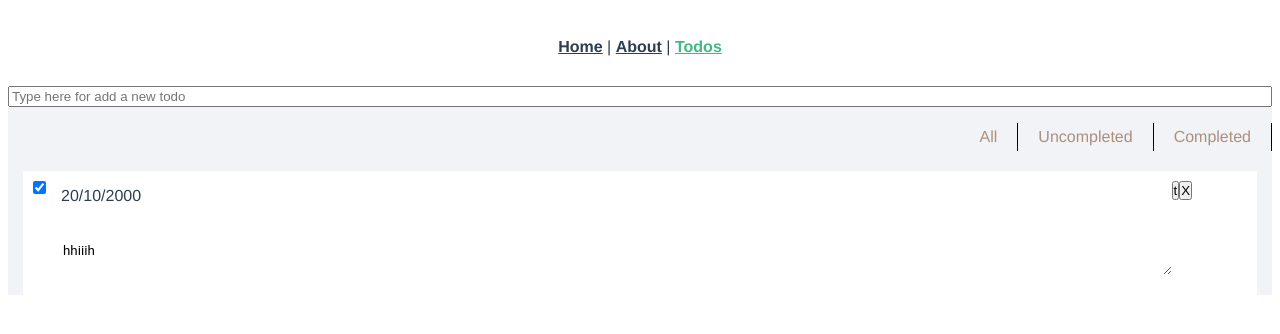
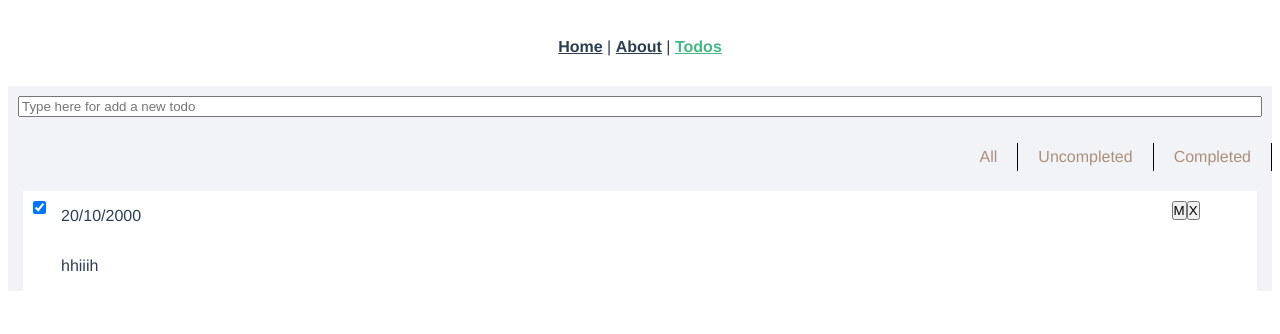
Before and after one commit to NguyenTichDuy/nguyentichduy-vuejs-exercise, a Vue app: page /#/todo in a window 1280 px wide. Shown: the top 334 px of the page. Built offline with nearby package versions, Linux system fonts and the light colour scheme.

Commit message:
fix button modify

```diff
--- a/src/components/todo-card.vue
+++ b/src/components/todo-card.vue
@@ -2,18 +2,21 @@
   <div class="cards">
     <div class="card" v-for="(item, id) in items" :key="id">
       <div class="card__left">
-        <input type="checkbox" :checked="item.check"  />
+        <input type="checkbox" :checked="item.check" />
       </div>
       <div class="card__center">
         <p>{{ item.time }}</p>
-        <textarea :value="item.content"></textarea>
+        <p v-if="checkModify">{{ item.content }}</p>
+        <textarea :value="item.content" v-show="!checkModify"></textarea>
       </div>
       <div class="card__right">
         <div>
-          <button> <p>t</p></button>
+          <button @click="changeModify">
+            <p>{{ btnModify }}</p>
+          </button>
         </div>
         <div>
-          <button @click="removeItem += item"> <p>X</p></button>
+          <button @click="removeItem += item"><p>X</p></button>
         </div>
       </div>
     </div>
@@ -24,6 +27,8 @@
 export default {
   data() {
     return {
+      checkModify: true,
+      btnModify: "M",
     };
   },
   computed: {
@@ -31,10 +36,23 @@ export default {
       return this.$store.state.todos;
     },
     removeItem: {
-        set(id) {
-            this.$store.commit('deleteCard', id)
-        }
-    }
+      set(id) {
+        this.$store.commit("deleteCard", id);
+      },
+    },
+  },
+  methods: {
+    changeModify() {
+      this.checkModify = !this.checkModify;
+      if (this.btnModify == 'M')
+      this.btnModify = "V"
+      else
+      {
+          this.checkModify = !this.checkModify
+          this.btnModify = "M"
+      }
+
+    },
   },
 };
 </script>
@@ -73,5 +91,4 @@ export default {
                         padding: 0px
                         margin: 0px
                         width: 100%
-
 </style>
--- a/src/components/todo-input.vue
+++ b/src/components/todo-input.vue
@@ -39,5 +39,6 @@ export default {
     display: flex
     justify-content: start
     input
-        width: 100%
+      margin: 10px
+      width: 100%
 </style>
```
Also changed, not shown: src/store/index.js (line endings or trailing spaces).
